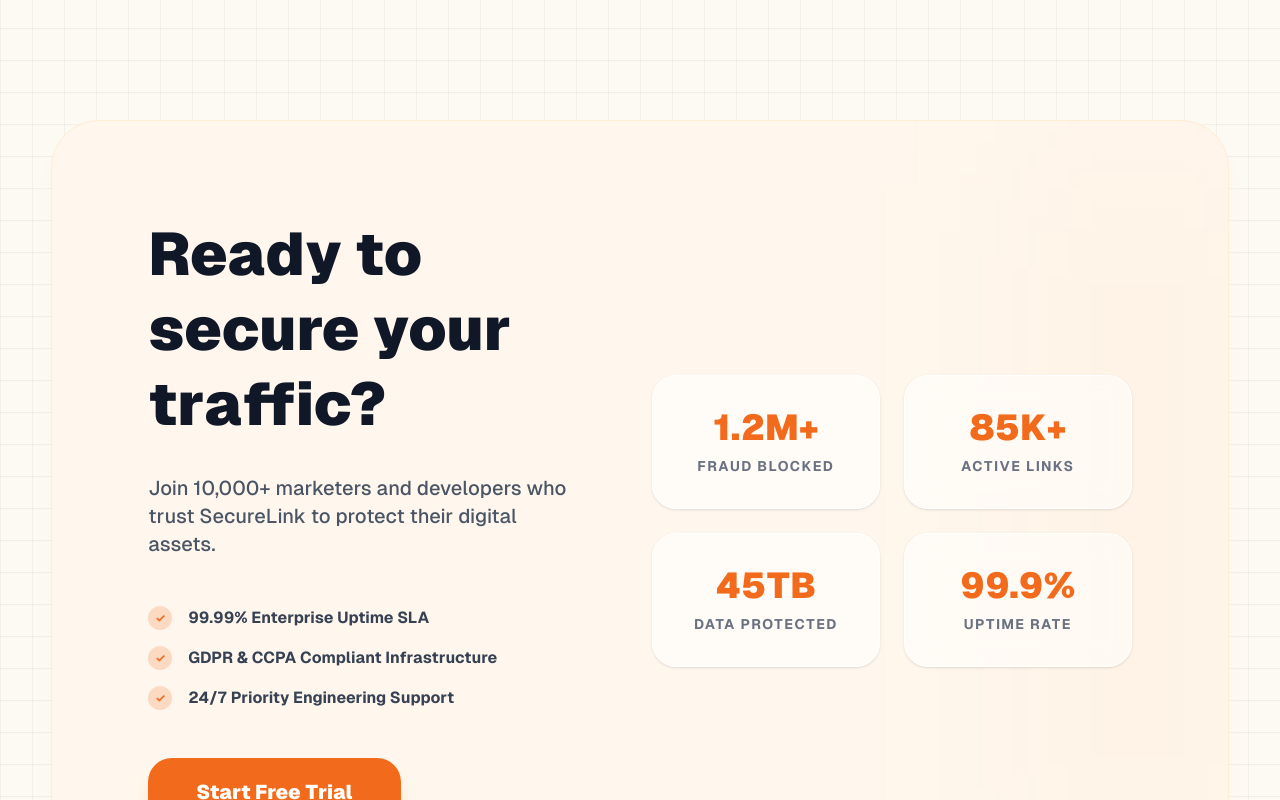
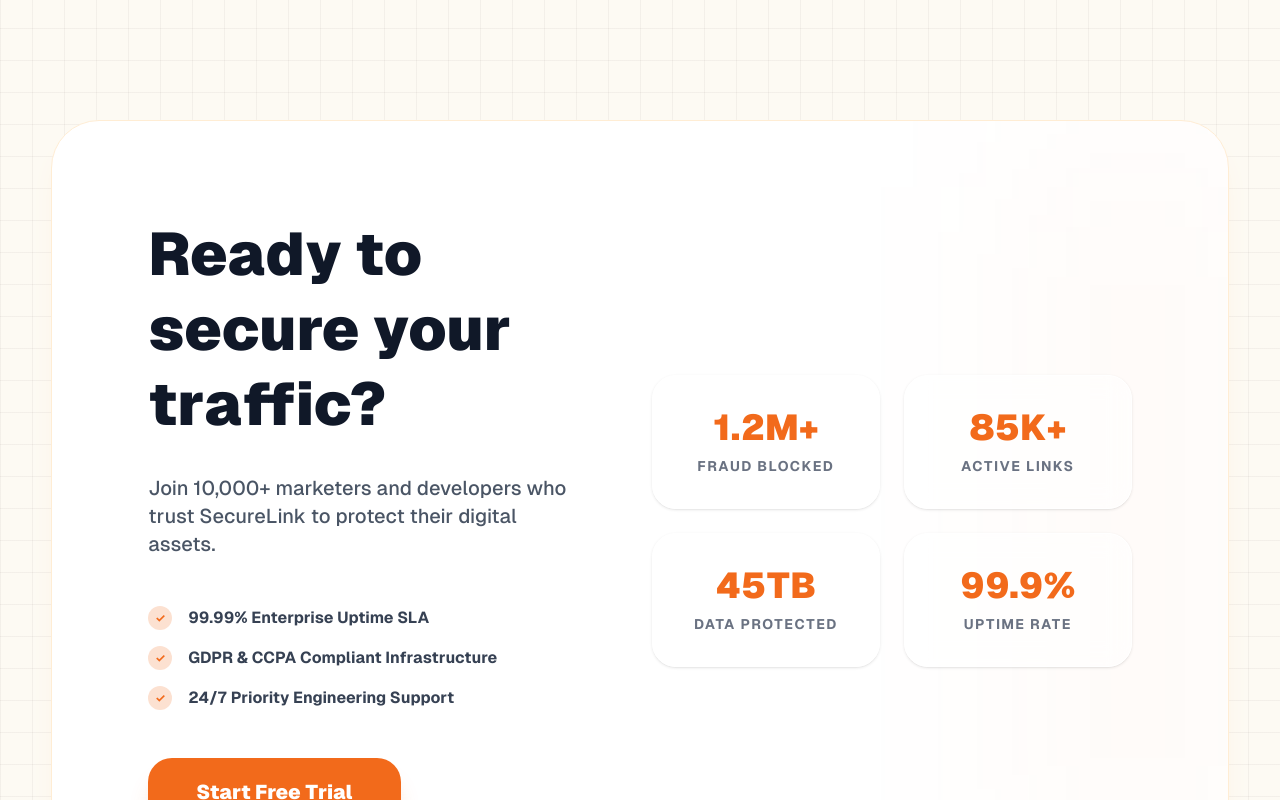
Before and after one commit to nawaz2905/qurl, a Next.js app in the folder apps/web/: page / in a window 1280 px wide. Shown: the part 2180-2980 px from the top of the page. Built offline with nearby package versions, Linux system fonts and the light colour scheme.

Commit message:
cta section

```diff
--- a/apps/web/app/page.tsx
+++ b/apps/web/app/page.tsx
@@ -177,7 +177,7 @@
       </section>
 
       {/* CTA Section */}
-      <section className="w-[92%] max-w-7xl relative mx-auto my-20 p-12 md:p-24 bg-orange-50 rounded-[48px] overflow-hidden flex flex-col lg:flex-row items-center gap-16 border border-orange-100 shadow-xl shadow-orange-500/5">
+      <section className="w-[92%] max-w-7xl relative mx-auto my-20 p-12 md:p-24 bg-white rounded-[48px] overflow-hidden flex flex-col lg:flex-row items-center gap-16 border border-orange-100 shadow-xl shadow-orange-500/5">
         <div className="absolute top-0 right-0 w-1/2 h-full bg-linear-to-l from-primary/10 via-transparent to-transparent opacity-50 blur-[100px]" />
 
         <div className="relative z-10 flex-1 text-center lg:text-left">
```
